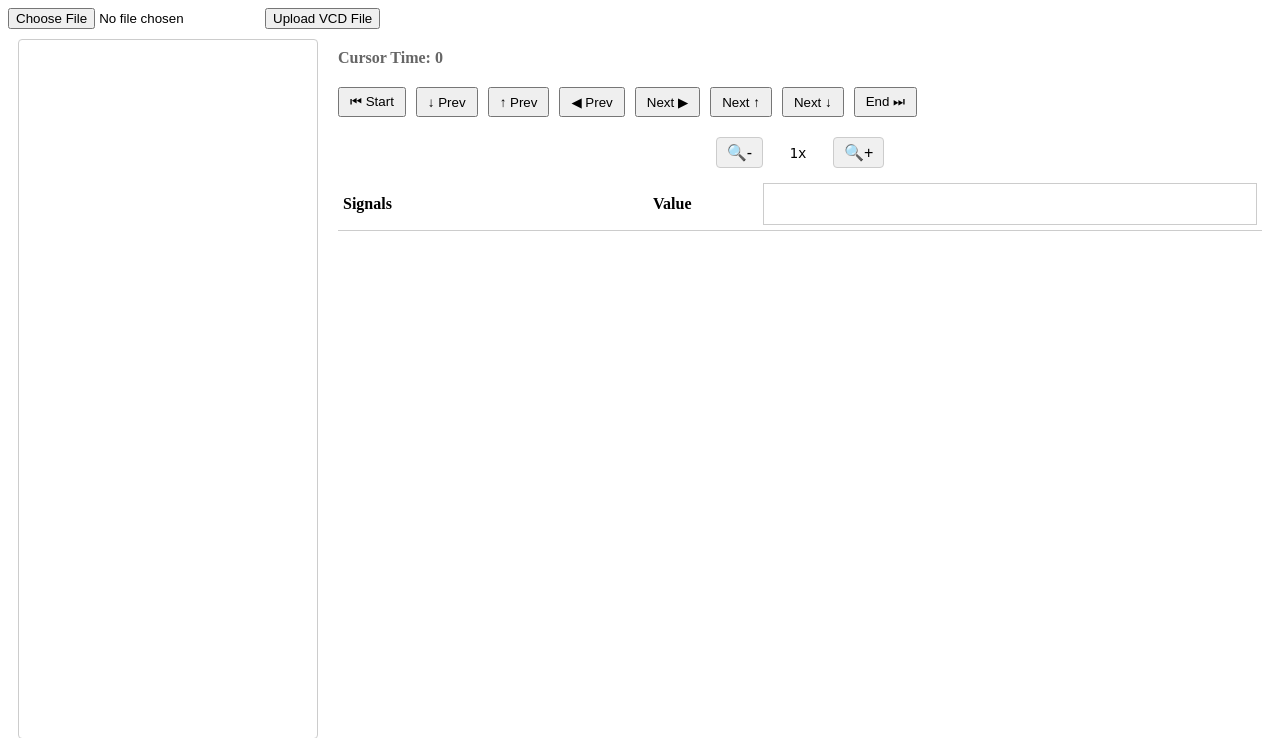
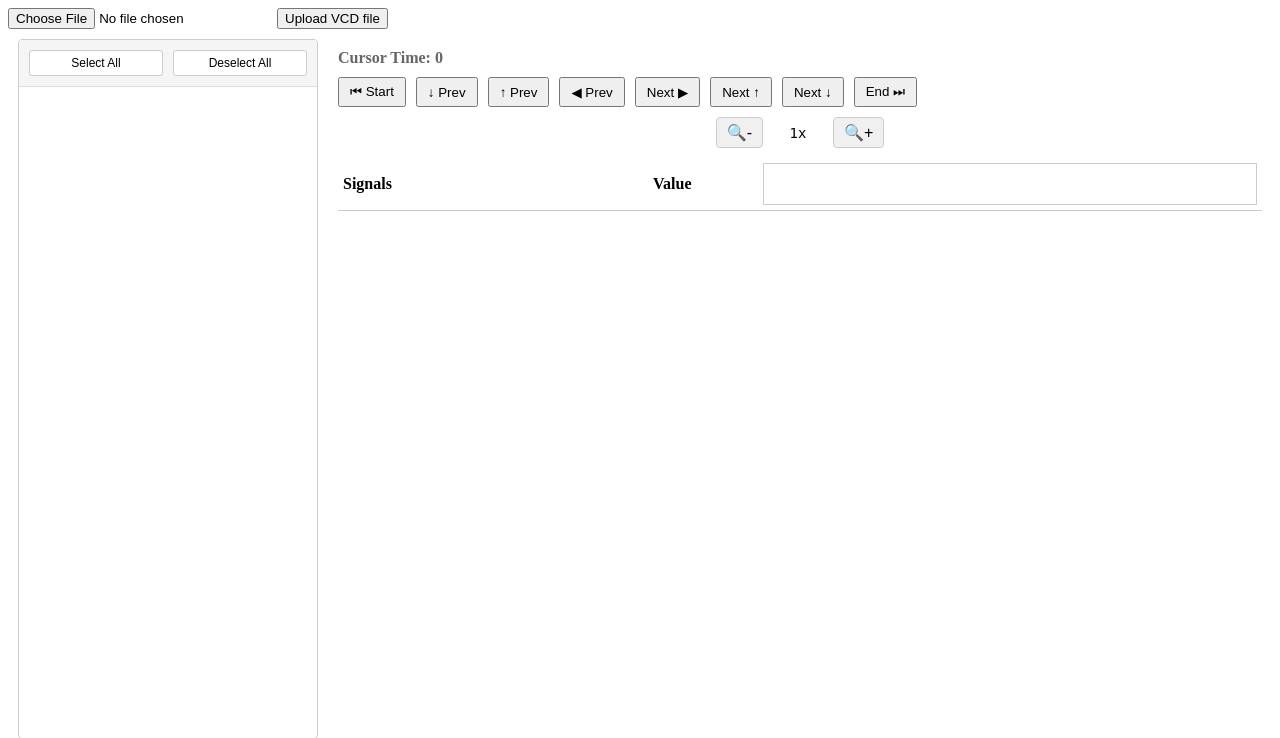
Before and after one commit to finnhem/mywave, a Django app: page / in a window 1280 px wide. Shown: the top 738 px of the page. Run offline with Django 4.2, Linux system fonts and the light colour scheme.

Commit message:
Refactor waveform UI components and improve file upload functionality
- Renamed CSS selectors for clarity and consistency, changing `#signals` to `#waveform-viewer-container` and related classes.
- Updated HTML structure to include a new `form-row` class for better layout of the file upload section.
- Changed JavaScript to reference the new `file-upload-status` element for displaying upload status.
- Removed unused tree control display logic to streamline the UI.
- Enhanced styling for signal selector controls and waveform display for improved user experience.

```diff
--- a/apps/waveform/static/waveform/css/styles.css
+++ b/apps/waveform/static/waveform/css/styles.css
@@ -7,7 +7,7 @@
     overflow: hidden;
 }
 
-#signal-selector {
+#signal-selector-container {
     border: 1px solid #ccc;
     border-radius: 4px;
     background: white;
@@ -22,14 +22,14 @@
     padding: 10px;
 }
 
-#signals {
+#waveform-viewer-container {
     display: flex;
     flex-direction: column;
     overflow: hidden;
     position: relative;
 }
 
-.signals-scroll-container {
+.waveform-display-container {
     display: flex;
     flex-direction: column;
     overflow: hidden;
@@ -38,7 +38,7 @@
     min-width: fit-content;
 }
 
-#signals .header {
+#waveform-viewer-container .header-row {
     display: grid;
     grid-template-columns: 300px 100px 1fr;
     padding: 5px;
@@ -53,7 +53,7 @@
     min-width: fit-content;
 }
 
-#signals .row {
+#waveform-viewer-container .row {
     display: grid;
     grid-template-columns: 300px 100px 1fr;
     padding: 5px;
@@ -62,7 +62,7 @@
     min-width: fit-content;
 }
 
-.waveform-header {
+.header-timeline {
     display: flex;
     align-items: center;
     overflow: hidden;
@@ -197,7 +197,7 @@ canvas.selected {
 }
 
 /* Select/Deselect All controls */
-.tree-controls {
+.signal-selector-controls {
     display: flex;
     gap: 10px;
     padding: 10px;
@@ -205,7 +205,7 @@ canvas.selected {
     border-bottom: 1px solid #ddd;
 }
 
-.tree-controls button {
+.signal-selector-controls button {
     padding: 5px 10px;
     cursor: pointer;
     background: white;
@@ -215,7 +215,7 @@ canvas.selected {
     flex: 1;
 }
 
-.tree-controls button:hover {
+.signal-selector-controls button:hover {
     background: #e6f0ff;
     border-color: #0066cc;
 }
@@ -244,3 +244,13 @@ canvas.selected {
     color: #0066cc;
     font-weight: bold;
 }
+
+.form-row {
+    display: flex;
+    align-items: center;
+    gap: 1rem;  /* Adds space between elements */
+}
+
+#file-upload-status {
+    margin-right: auto;  /* Pushes the status to the right */
+}
--- a/apps/waveform/static/waveform/js/main.js
+++ b/apps/waveform/static/waveform/js/main.js
@@ -328,9 +328,6 @@ function processSignals(signals) {
     signalTree.innerHTML = '';
     signalTree.appendChild(treeElement);
 
-    // Show tree controls
-    document.querySelector('.tree-controls').style.display = '';
-
     // Create signal rows
     const waveformContainer = document.getElementById('waveform-container');
     waveformContainer.innerHTML = '';
@@ -356,7 +353,7 @@ function processSignals(signals) {
 
 function uploadVCD() {
     const form = document.getElementById('upload-form');
-    const status = document.getElementById('status');
+    const status = document.getElementById('file-upload-status');
 
     form.onsubmit = async (e) => {
         e.preventDefault();
--- a/apps/waveform/templates/waveform/index.html
+++ b/apps/waveform/templates/waveform/index.html
@@ -8,19 +8,22 @@
 <body>
     <form id="upload-form">
         {% csrf_token %}
+        <div class="form-row">
             <input type="file" name="vcd_file" accept=".vcd" required>
-        <button type="submit">Upload VCD File</button>
+            <button type="submit">Upload VCD file</button>
+            <div id="file-upload-status"></div>
+        </div>
     </form>
-    <div id="status"></div>
     <div id="workspace">
-        <div id="signal-selector">
-            <div class="tree-controls" style="display: none;">
+        <div id="signal-selector-container">
+            <div class="signal-selector-controls">
                 <button id="select-all">Select All</button>
                 <button id="deselect-all">Deselect All</button>
             </div>
             <div id="signal-tree"></div>
         </div>
-        <div id="signals">
+        <div id="waveform-viewer-container">
+            <div id="waveform-controls-container">
                 <div id="cursor-time">Cursor Time: 0</div>
                 <div id="cursor-controls">
                     <button>⏮ Start</button>
@@ -37,11 +40,12 @@
                     <span id="zoom-level">1x</span>
                     <button id="zoom-in">🔍+</button>
                 </div>
-            <div class="signals-scroll-container">
-                <div class="header">
+            </div>
+            <div class="waveform-display-container">
+                <div class="header-row">
                     <div>Signals</div>
                     <div>Value</div>
-                    <div class="waveform-header">
+                    <div class="header-timeline">
                         <canvas id="timeline" width="800" height="30"></canvas>
                     </div>
                 </div>
```
Lines whose indentation alone changed are shown as unchanged.
